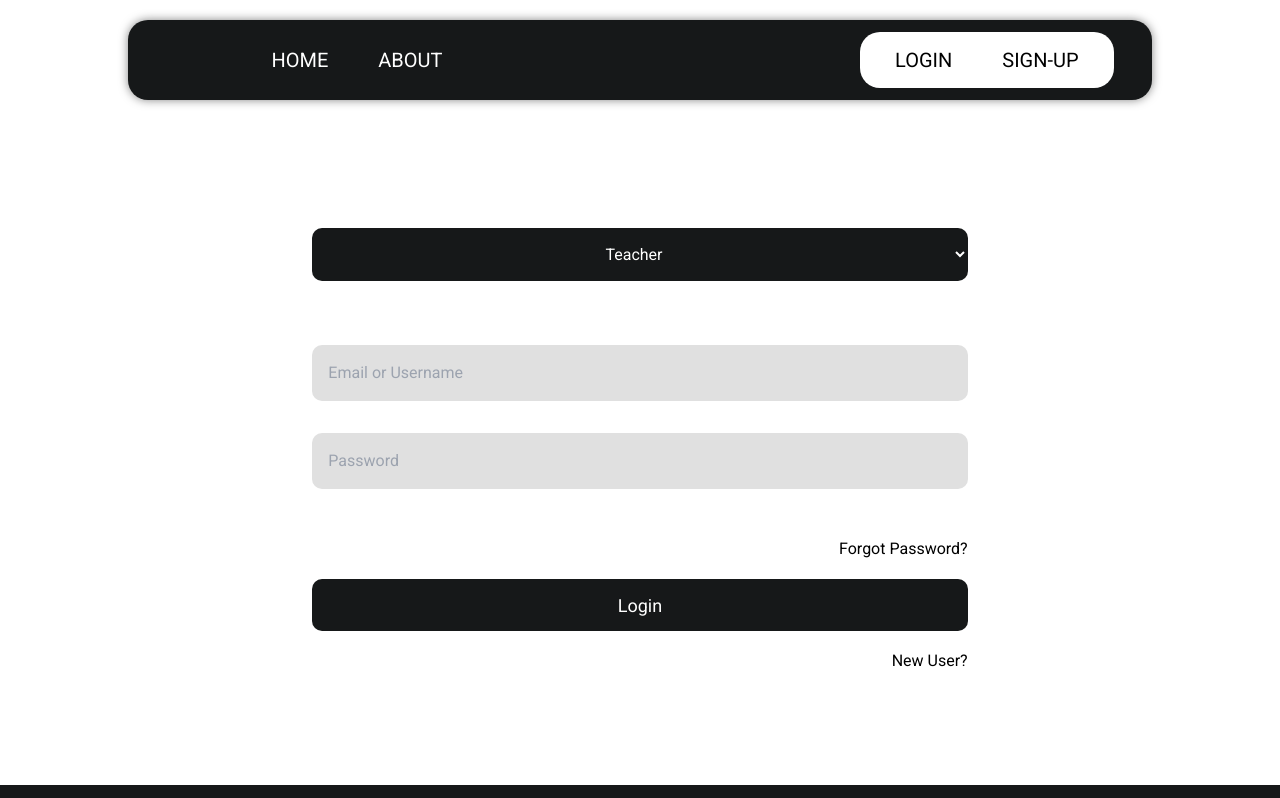
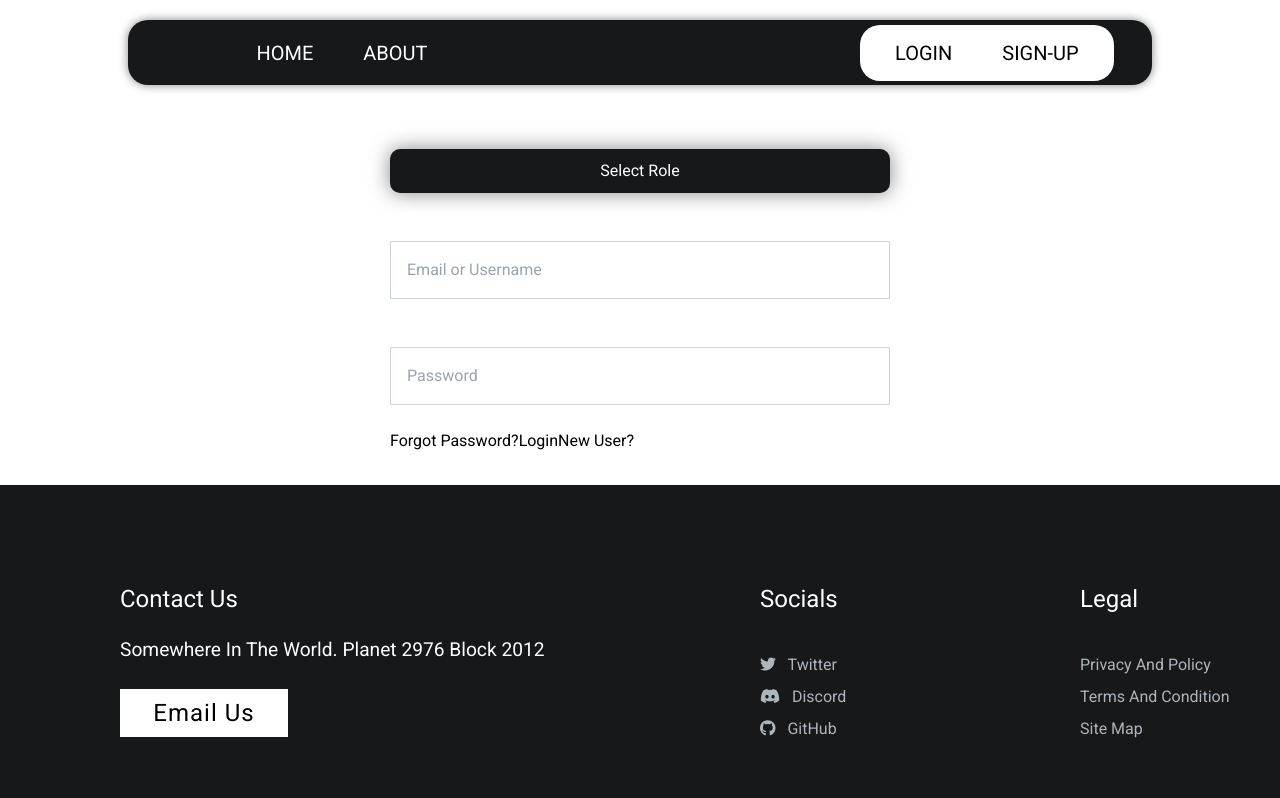
Before and after one commit to TheToadSannin/auto_applica, a React (Create React App) app: page /login in a window 1280 px wide. Shown: the top 798 px of the page. Built offline with nearby package versions, Linux system fonts and the light colour scheme; a web font is replaced by a local one.

Commit message:
working on login

```diff
--- a/public/index.html
+++ b/public/index.html
@@ -15,7 +15,7 @@
 
 
     <!-- <link href="/dist/output.css" rel="stylesheet" /> -->
-    <script src="https://cdn.tailwindcss.com"></script>
+    <!-- <script src="https://cdn.tailwindcss.com"></script> -->
     <link rel="stylesheet" href="https://cdnjs.cloudflare.com/ajax/libs/font-awesome/6.4.0/css/all.min.css">
     <title>React App</title>
   </head>
--- a/src/App.css
+++ b/src/App.css
@@ -3,9 +3,11 @@
 :root {
   --nav-bar-color: #161819;
 }
+
 body {
   /* background-color: #262a2e; */
 }
+
 header {
   display: flex;
   justify-content: center;
@@ -33,6 +35,7 @@ header nav {
   0% {
     height: 0;
   }
+
   100% {
     height: calc(auto);
   }
@@ -113,7 +116,7 @@ header nav .userIcon {
 
 footer {
   background-color: var(--nav-bar-color);
-  width: auto;
+  width: 100vw;
   overflow: hidden;
   color: white;
   font-size: 24px;
@@ -128,6 +131,7 @@ footer button {
   height: 2em;
   position: relative;
 }
+
 footer button::after {
   content: "";
   position: absolute;
@@ -155,6 +159,7 @@ footer div ul li:hover {
   cursor: pointer;
   color: white;
 }
+
 footer .footer {
   text-transform: capitalize;
   display: grid;
@@ -177,25 +182,29 @@ footer .footer p {
     position: absolute;
     flex-direction: column;
     top: calc(100% + 5px);
-    height: 360px;
+    height: auto;
     background-color: var(--nav-bar-color);
     border-radius: 30px;
     padding: 1em;
     overflow: hidden;
+    font-size: 16px;
   }
 
   header .nav-drawer .pages {
     flex-direction: column;
     margin: 0;
   }
+
   header,
   .nav-drawer .pages li {
     padding: 0.7em 1em;
   }
+
   header,
   .nav-drawer .actions li {
     padding: 0.7em 1em;
   }
+
   header .nav-drawer .actions {
     flex-direction: column;
     margin: 0;
@@ -210,6 +219,7 @@ footer .footer p {
   header nav .menu-icon i {
     cursor: pointer;
   }
+
   footer .footer div {
     margin-left: 2em;
     padding: 4em 0 0 0;
@@ -218,19 +228,44 @@ footer .footer p {
   }
 }
 
+/* For Device going back to 900px+  */
+@media (min-width: 900px) {
+  header .nav-drawer {
+    display: flex !important;
+  }
+
+  header .nav-drawer {
+    height: auto !important;
+  }
+}
+
+@media (max-width: 768px) {
+  footer .footer {
+    display: flex;
+    flex-direction: column;
+  }
+}
+
+@media (max-width: 480px) {
+  header nav {
+    width: 100vw;
+  }
+}
+
 /* HOME PAGE  */
 .homePage {
   padding: 2em;
-
   margin-top: 2em;
   display: flex;
   justify-content: center;
   font-family: "Tektur", cursive;
 }
-.homePage div {
+
+.homePage>div {
   width: 80vw;
   padding: 2em;
 }
+
 .homePage div h1 {
   margin-top: 2em;
   text-align: center;
@@ -252,15 +287,15 @@ footer .footer p {
 .homePage div div p {
   /* text-shadow: 2px 2px 0px #ef233c, -2px -2px 0px cyan; */
   font-size: 3em;
-  width: 70%;
   /* color: white; */
 }
 
 .homePage div div img {
   padding: 2em;
   margin-right: 1em;
-  border-radius: 5px;
+  object-fit: cover;
 }
+
 .homePage div span {
   color: #ef233c;
 }
@@ -271,35 +306,37 @@ footer .footer p {
     width: 90vw;
     padding: 0;
   }
+
   .homePage div h1 {
+    font-size: calc(1em + 5vw);
+  }
+
+  .homePage div h1 span {
+    white-space: nowrap;
+  }
+
+  .homePage div div p {
     font-size: 3em;
+    padding-top: 2em;
   }
+
   .homePage div div {
     flex-direction: column;
     padding: 0;
     font-size: 12px;
   }
+
   .homePage div div img {
     padding: 0;
   }
 }
 
-/* For Device going back to 900px+  */
-@media (min-width: 900px) {
-  header .nav-drawer {
-    display: flex !important;
-  }
-  header .nav-drawer {
-    height: auto !important;
+@media (max-width: 480px) {
+  .homePage div div p {
+    font-size: 2em;
   }
 }
 
-@media (max-width: 768px) {
-  footer .footer {
-    display: flex;
-    flex-direction: column;
-  }
-}
 /* ERROR: PAGE NOT FOUND PAGE */
 
 .error404page {
@@ -310,260 +347,98 @@ footer .footer p {
   align-items: center;
   font-weight: 100 !important;
 }
+
 .error404page p {
   text-align: center;
   font-size: calc(10vw + 15px);
 }
+
 .error404page span {
   color: red;
 }
+
 @media (min-width: 1140px) {
   .error404page p {
     font-size: calc(5vw + 10px);
   }
 }
 
-/* LOGIN PAGE  */
-
-.form {
-  padding: 3em;
+/* Login Page */
+.formMain {
+  padding: 2em;
+  margin-top: 2em;
+  display: flex;
+  justify-content: center;
+  /* font-family: "Tektur", cursive; */
+}
+.formMain .form{
+  width: 500px;
 }
 
-.form div {
-  width: 60%;
-  padding: 2em;
-  /* border: 1px solid black; */
-  margin: 0 auto;
-}
-.form div form {
-  padding: 2em;
+.formMain .form .creds{
   display: flex;
   flex-direction: column;
+  width: 100%;
 }
 
-.form .creds {
-  display: flex;
-  flex-direction: column;
-  align-self: center;
-  gap: 1em;
-  padding: 2em 0em;
-}
-.form .creds input {
+.formMain .form .creds input{
+  width: 100%;
   padding: 1em;
-  background-color: rgb(224, 224, 224);
-  border-radius: 10px;
-  /* border: 1px solid black; */
-  border: none;
-  margin-top: 1em;
-}
-.form .creds input:focus {
-  border: none;
-  box-shadow: rgba(0, 0, 0, 0.35) 0px 5px 15px;
+  margin: 1.5em 0;
+  border: 1px solid #ced4da;
+  outline: none;
+  font-size: 16px;
 }
 
-.form .actionBtn {
-  padding: 0;
-  margin-top: 1em;
-  display: flex;
-  flex-direction: column;
-  align-items: end;
+.formMain .form .creds input:focus{
+  border: 1px solid gray;
+  box-shadow: 0 0 10px #ced4da;
 }
 
-.form .actionBtn .forgotPassword {
-  width: fit-content;
+
+.formMain .form .creds input:first-child{
+  margin-top: 3em;
 }
 
-.form .actionBtn .newUser {
-  width: fit-content;
+
+
+/* Dropdown Component */
+
+
+.dropdown {
+  color: white;
+  filter: drop-shadow(0 0 10px rgba(11, 11, 11, 0.5));
+  position: relative;
+  padding: 10px 40px;
+  background-color: #161819;
+  border-radius: 10px;
+  text-align: center;
 }
 
-.form .actionBtn button {
-  font-size: 18px;
-  margin: 1em 0;
-  background-color: var(--nav-bar-color);
+.dropdown .dropdown-content {
+  display: none;
+  text-align: center;
+  flex-direction: column;
+  position: absolute;
+  width: 100%;
+  left: 0;
+  top: 70%;
+  background-color: #161819;
   border-radius: 10px;
-  color: white;
-  padding: 0.7em;
-  width: 100%;
-
-  transition: all ease-in-out 0.3s;
+  margin-top: 12px;
 }
 
-.form .actionBtn button:hover {
-  text-decoration: underline;
-  background-color: #414547;
+.dropdown .dropdown-content span {
+  padding: 10px;
+  transition: background-color ease 0.3s;
 }
 
-.form .role_dropdown {
-  width: full;
+.dropdown:hover .dropdown-content {
   display: flex;
-  justify-content: center;
-  padding: 1em 0em;
 }
 
-.form .role_dropdown select {
-  transition: all ease-in-out 0.3s;
-  text-align: center;
-  width: 100%;
-  background-color: var(--nav-bar-color);
-  color: white;
+.dropdown-content span:hover {
+  background-color: #343a40;
   border-radius: 10px;
-  padding: 1em;
+  cursor: pointer;
 }
-
-.form .role_dropdown select:hover {
-  background-color: #414547;
-}
-@media (max-width: 1500px) {
-  .form {
-    padding: 0em;
-  }
-  .form div {
-    width: 80%;
-  }
-}
-
-@media (max-width: 900px) {
-  .form {
-    padding: 0em;
-  }
-  .form div {
-    width: 100%;
-  }
-}
-
-/* SIGNUP PAGE */
-
-.subCreds {
-  /* border: 1px solid black; */
-}
-
-.form {
-  padding: 3em;
-}
-
-.signupform div {
-  width: 90%;
-  /* padding: 2em; */
-  /* border: 1px solid black; */
-  margin: 0 auto;
-}
-.signupform div form {
-  padding: 2em;
-  display: flex;
-  flex-direction: column;
-}
-
-.signupform div .subCreds {
-  display: flex;
-  gap: 4em;
-}
-
-.signupform .creds {
-  display: flex;
-  flex-direction: column;
-  align-self: center;
-  gap: 1em;
-  padding: 2em 0em;
-}
-.signupform .creds input {
-  padding: 1em;
-  background-color: rgb(224, 224, 224);
-  border-radius: 10px;
-  /* border: 1px solid black; */
-  border: none;
-  margin-top: 1em;
-}
-
-.signupform .fullName {
-  width: 30vw;
-}
-
-.signupform .creds input:focus {
-  border: none;
-  box-shadow: rgba(0, 0, 0, 0.35) 0px 5px 15px;
-}
-
-.signupform .actionBtn {
-  padding: 0;
-  margin-top: 1em;
-  display: flex;
-  flex-direction: column;
-  align-items: end;
-}
-
-.signupform .actionBtn .alreadyUser {
-  width: fit-content;
-}
-
-.signupform .actionBtn button {
-  font-size: 18px;
-  margin: 1em 0;
-  background-color: var(--nav-bar-color);
-  border-radius: 10px;
-  color: white;
-  padding: 0.7em;
-  width: 100%;
-
-  transition: all ease-in-out 0.3s;
-}
-
-.signupform .actionBtn button:hover {
-  text-decoration: underline;
-  background-color: #414547;
-}
-
-.signupform .role_dropdown {
-  width: full;
-  display: flex;
-  justify-content: center;
-  padding: 1em 0em;
-}
-
-.signupform .role_dropdown select {
-  transition: all ease-in-out 0.3s;
-  text-align: center;
-  width: 100%;
-  background-color: var(--nav-bar-color);
-  color: white;
-  border-radius: 10px;
-  padding: 1em;
-}
-
-.signupform .role_dropdown select:hover {
-  background-color: #414547;
-}
-@media (max-width: 1200px) {
-  .signupform {
-    padding: 0em;
-  }
-  .signupform div {
-    width: 80%;
-  }
-  .signupform .subCreds {
-    flex-direction: column;
-  }
-  .signupform .creds {
-  }
-  .fullName {
-    width: 100vw;
-  }
-}
-
-@media (max-width: 900px) {
-  .signupform {
-    padding: 0em;
-  }
-  .signupform div {
-    width: 100%;
-  }
-  .creds {
-    margin: 0 0;
-  }
-  .signupform .fullName {
-    width: 56vw;
-  }
-  .signupform div .subCreds {
-    gap: 0em;
-  }
-}
--- /dev/null
+++ b/src/components/Dropdown.jsx
@@ -0,0 +1,27 @@
+import React from 'react'
+import { useEffect } from 'react';
+
+const Dropdown = () => {
+
+    useEffect(() => {
+        const dropdown_items = document.querySelector(".dropdown .dropdown-content").childNodes;
+        dropdown_items.forEach((e)=>{
+            e.addEventListener("click", ()=>{
+                document.querySelector(".dropdown>span").innerHTML = e.textContent;
+                console.log(e.getAttribute("value"));
+            })
+        })
+    }, [])
+
+    return (
+        <div className="dropdown">
+            <span>Select Role</span>
+            <div className="dropdown-content">
+                <span value="teacher">Teacher</span>
+                <span value="student">Student</span>
+            </div>
+        </div>
+    )
+}
+
+export default Dropdown
--- a/src/components/Header.jsx
+++ b/src/components/Header.jsx
@@ -24,7 +24,7 @@ const Header = () => {
     <header>
       <nav>
         <span style={{ opacity: "0" }}>
-          <Logo height={80 + "px"} width={80 + "px"} viewBox={"0 0 500 300"} />
+          <Logo height={65 + "px"} width={65 + "px"} viewBox={"0 0 500 300"} />
         </span>
         <div className="nav-drawer" isshow="false">
           <ul className="pages">
--- a/src/pages/Home.jsx
+++ b/src/pages/Home.jsx
@@ -17,7 +17,7 @@ const Home = () => {
           </span>
         </h1>
         <div>
-          <img src={image1} alt="" width={"100%"} />
+          <img src={image1} alt=""/>
           <p>
             <span>Streamline</span> Your Application Submissions: Go{" "}
             <span>Paperless</span> and Submit Applications Online{" "}
@@ -33,7 +33,7 @@ const Home = () => {
             . Our mission: <span>secure</span>, efficient online application{" "}
             <span>submissions</span>, no physical paperwork.
           </p>
-          <img src={image2} alt="" width={"100%"} />
+          <img src={image2} alt=""/>
         </div>
       </div>
     </main>
--- a/src/pages/Login.jsx
+++ b/src/pages/Login.jsx
@@ -2,6 +2,7 @@ import React, { useState } from "react";
 import { useEffect, useContext } from "react";
 import { Link, useNavigate } from "react-router-dom";
 import Header from "../components/Header";
+import Dropdown from "../components/Dropdown";
 // import AuthContext from "../providers/AuthContext";
 
 const Login = (props) => {
@@ -75,18 +76,19 @@ const Login = (props) => {
   };
 
   return (
-    <main className="form">
+    <main className="formMain">
       <div className=" ">
-        <form onSubmit={handleLogin} className=" ">
+        <form onSubmit={handleLogin} className="form">
           {/* dropdown menu =============================*/}
-          <div className="role_dropdown">
+          {/* <div className="role_dropdown">
             <select name="role_dropdown" id="role_dropdown">
               <option className="teacherRole" value="teacher">
                 Teacher
               </option>
               <option value="student">Student</option>
             </select>
-          </div>
+          </div> */}
+          <Dropdown/>
 
           {/* ======================================== */}
 
@@ -99,6 +101,7 @@ const Login = (props) => {
               id="email"
               value={credentials.email}
               onChange={handleChange}
+              autoComplete="off"
             />
             <input
               className=""
```
